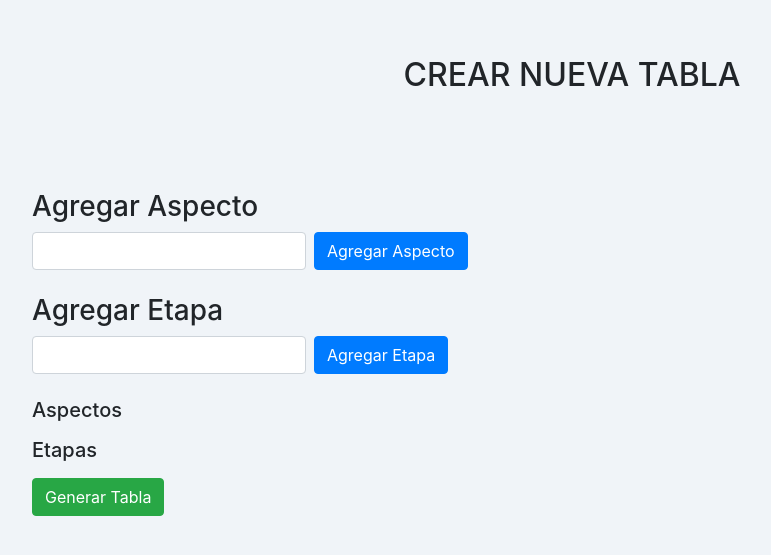
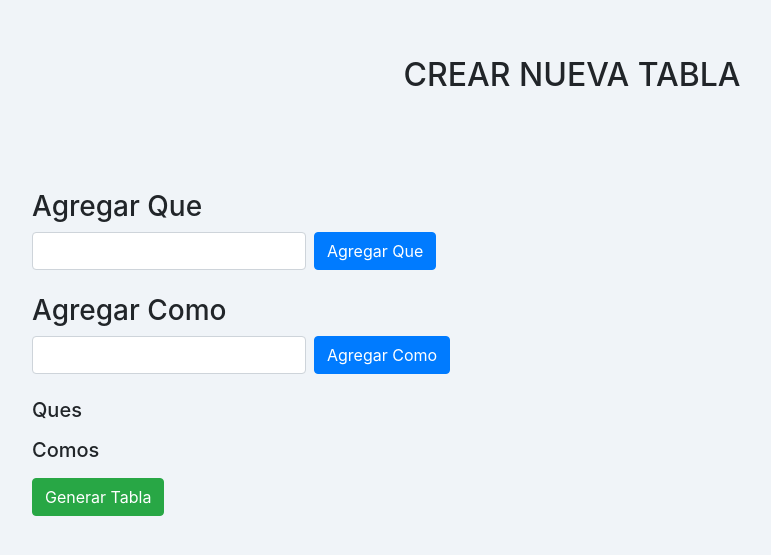
Before and after one commit to JR-B07/Conservation-Aware, a Flask app: page /Tabla1 in a window 1280 px wide. Shown: the part 72-627 px from the top of the page, without its empty margins (68-839 px from the left). Run offline with Flask 3, Linux system fonts and the light colour scheme; some libraries are stand-ins or nearby versions.

Commit message:
Modificación de vista de tabla

```diff
--- a/app.py
+++ b/app.py
@@ -11,11 +11,11 @@ data_dir = Path('data')
 data_dir.mkdir(exist_ok=True)
 
 
-def initialize_dataframe(Que, etapas):
-    """Inicializa el DataFrame con Que y etapas dinámicos"""
-    df = pd.DataFrame(columns=['Que'] + etapas + ['Resultado Interno'])
-    for Que in Que:
-        df.loc[len(df)] = [Que] + [0] * (len(etapas) + 1)
+def initialize_dataframe(Ques, Comos):
+    """Inicializa el DataFrame con Ques y Comos dinámicos"""
+    df = pd.DataFrame(columns=['Ques'] + Comos + ['Resultado Interno'])
+    for Que in Ques:
+        df.loc[len(df)] = [Que] + [0] * (len(Comos) + 1)
     return df
 
 
@@ -37,78 +37,78 @@ def casa():
 @app.route('/Tabla1')
 def tabla():
     # Inicializar listas vacías si no existen en la sesión
-    if 'Que' not in session:
-        session['Que'] = []
-    if 'etapas' not in session:
-        session['etapas'] = []
+    if 'Ques' not in session:
+        session['Ques'] = []
+    if 'Comos' not in session:
+        session['Comos'] = []
     return render_template('Tabla1.html',
-                           Que=session['Que'],
-                           etapas=session['etapas'])
+                           Que=session['Ques'],
+                           Comos=session['Comos'])
 
 
 @app.route('/agregar_Que', methods=['POST'])
-def agregar_Que_route():
+def agregar_Que():
     nuevo_Que = request.form.get('Que')
     if nuevo_Que:
-        if 'Que' not in session:
-            session['Que'] = []
-        Que = session['Que']
-        if nuevo_Que not in Que:
-            Que.append(nuevo_Que)
-            session['Que'] = Que
+        if 'Ques' not in session:
+            session['Ques'] = []
+        Ques = session['Ques']
+        if nuevo_Que not in Ques:
+            Ques.append(nuevo_Que)
+            session['Ques'] = Ques
     return redirect(url_for('tabla'))
 
 
-@app.route('/agregar_etapa', methods=['POST'])
-def agregar_etapa_route():
-    nueva_etapa = request.form.get('etapa')
-    if nueva_etapa:
-        if 'etapas' not in session:
-            session['etapas'] = []
-        etapas = session['etapas']
-        if nueva_etapa not in etapas:
-            etapas.append(nueva_etapa)
-            session['etapas'] = etapas
+@app.route('/agregar_Como', methods=['POST'])
+def agregar_Como():
+    nueva_Como = request.form.get('Como')
+    if nueva_Como:
+        if 'Comos' not in session:
+            session['Comos'] = []
+        Comos = session['Comos']
+        if nueva_Como not in Comos:
+            Comos.append(nueva_Como)
+            session['Comos'] = Comos
     return redirect(url_for('tabla'))
 
 
 @app.route('/eliminar_Que', methods=['POST'])
 def eliminar_Que():
     Que_a_eliminar = request.form.get('Que')
-    if Que_a_eliminar and 'Que' in session:
-        session['Que'] = [Que for Que in session['Ques']
-                          if Que != Que_a_eliminar]
+    if Que_a_eliminar and 'Ques' in session:
+        session['Ques'] = [Que for Que in session['Ques']
+                           if Que != Que_a_eliminar]
     return redirect(url_for('tabla'))
 
 
-@app.route('/eliminar_etapa', methods=['POST'])
-def eliminar_etapa():
-    etapa_a_eliminar = request.form.get('etapa')
-    if etapa_a_eliminar and 'etapas' in session:
-        session['etapas'] = [etapa for etapa in session['etapas']
-                             if etapa != etapa_a_eliminar]
+@app.route('/eliminar_Como', methods=['POST'])
+def eliminar_Como():
+    Como_a_eliminar = request.form.get('Como')
+    if Como_a_eliminar and 'Comos' in session:
+        session['Comos'] = [Como for Como in session['Comos']
+                            if Como != Como_a_eliminar]
     return redirect(url_for('tabla'))
 
 
 @app.route('/generar_tabla', methods=['POST'])
 def generar_tabla():
-    # Obtener Ques y etapas de la sesión
-    Que = session.get('Que', [])
-    etapas = session.get('etapas', [])
+    # Obtener Ques y Comos de la sesión
+    Ques = session.get('Ques', [])
+    Comos = session.get('Comos', [])
 
-    # Verificar si hay Ques y etapas
-    if not Ques or not etapas:
+    # Verificar si hay Ques y Comos
+    if not Ques or not Comos:
         return redirect(url_for('tabla'))
 
-    # Crear nuevo DataFrame con los Ques y etapas actuales
-    df = initialize_dataframe(Que, etapas)
+    # Crear nuevo DataFrame con los Ques y Comos actuales
+    df = initialize_dataframe(Ques, Comos)
     df.to_excel(data_dir / 'matriz_qfd.xlsx', index=False)
 
     valores = df.to_dict('records')
 
     return render_template('tabla_editable.html',
-                           Que=Que,
-                           etapas=etapas,
+                           Que=Ques,
+                           Comos=Comos,
                            valores=valores)
 
 
@@ -119,8 +119,8 @@ def guardar_tabla():
         df = pd.DataFrame(data['valores'])
 
         # Obtener las columnas actuales de la sesión
-        etapas = session.get('etapas', [])
-        required_columns = ['Que'] + etapas + ['Resultado Interno']
+        Comos = session.get('Comos', [])
+        required_columns = ['Ques'] + Comos + ['Resultado Interno']
 
         # Asegurarse de que todas las columnas necesarias estén presentes
         for col in required_columns:
--- a/templates/Tabla1.html
+++ b/templates/Tabla1.html
@@ -1,45 +1,47 @@
-{% extends "base.html" %} {% block title %}Crear Tabla{% endblock %} {% block
-hero %}{% endblock %} {% block content %}
+{% extends "base.html" %}
+{% block title %}Crear Tabla{% endblock %}
+{% block hero %}{% endblock %}
+{% block content %}
 <div class="container mt-4">
-  <h2  class="text-center mb-5">CREAR NUEVA TABLA</h2>
+  <h2 class="text-center mb-5">CREAR NUEVA TABLA</h2>
 
-  <!-- Formulario para agregar aspectos -->
+  <!-- Formulario para agregar Ques -->
   <br></br>
 
   <div class="mb-4">
-    <h3>Agregar Aspecto</h3>
+    <h3>Agregar Que</h3>
     <form
-      action="{{ url_for('agregar_aspecto_route') }}"
+      action="{{ url_for('agregar_Que') }}"
       method="POST"
       class="form-inline"
     >
-      <input type="text" name="aspecto" class="form-control mr-2" required />
-      <button type="submit" class="btn btn-primary">Agregar Aspecto</button>
+      <input type="text" name="Que" class="form-control mr-2" required />
+      <button type="submit" class="btn btn-primary">Agregar Que</button>
     </form>
   </div>
 
-  <!-- Formulario para agregar etapas -->
+  <!-- Formulario para agregar Comos -->
   <div class="mb-4">
-    <h3>Agregar Etapa</h3>
+    <h3>Agregar Como</h3>
     <form
-      action="{{ url_for('agregar_etapa_route') }}"
+      action="{{ url_for('agregar_Como') }}"
       method="POST"
       class="form-inline"
     >
-      <input type="text" name="etapa" class="form-control mr-2" required />
-      <button type="submit" class="btn btn-primary">Agregar Etapa</button>
+      <input type="text" name="Como" class="form-control mr-2" required />
+      <button type="submit" class="btn btn-primary">Agregar Como</button>
     </form>
   </div>
 
-  <!-- Lista de aspectos y etapas -->
+  <!-- Lista de Ques y Comos -->
   <div class="mt-3">
-  <h5>Aspectos</h5>
+    <h5>Ques</h5>
     <ul>
-    {% for aspecto in aspectos %}
+      {% for Que in Que %}
       <li>
-      {{ aspecto }}
-      <form action="{{ url_for('eliminar_aspecto') }}" method="post" style="display:inline;">
-        <input type="hidden" name="aspecto" value="{{ aspecto }}">
+        {{ Que }}
+        <form action="{{ url_for('eliminar_Que') }}" method="POST" style="display: inline;">
+          <input type="hidden" name="Que" value="{{ Que }}" />
           <button type="submit" class="btn btn-danger btn-sm">Eliminar</button>
         </form>
       </li>
@@ -47,15 +49,15 @@ hero %}{% endblock %} {% block content %}
     </ul>
   </div>
 
-<!-- Mostrar y eliminar etapas -->
+  <!-- Mostrar y eliminar Comos -->
   <div class="mt-3">
-  <h5>Etapas</h5>
+    <h5>Comos</h5>
     <ul>
-    {% for etapa in etapas %}
+      {% for Como in Comos %}
       <li>
-      {{ etapa }}
-      <form action="{{ url_for('eliminar_etapa') }}" method="post" style="display:inline;">
-        <input type="hidden" name="etapa" value="{{ etapa }}">
+        {{ Como }}
+        <form action="{{ url_for('eliminar_Como') }}" method="POST" style="display: inline;">
+          <input type="hidden" name="Como" value="{{ Como }}" />
           <button type="submit" class="btn btn-danger btn-sm">Eliminar</button>
         </form>
       </li>
```
Also changed, not shown: templates/tabla_editable.html (+15 -18 lines). Lines whose indentation alone changed are shown as unchanged.
